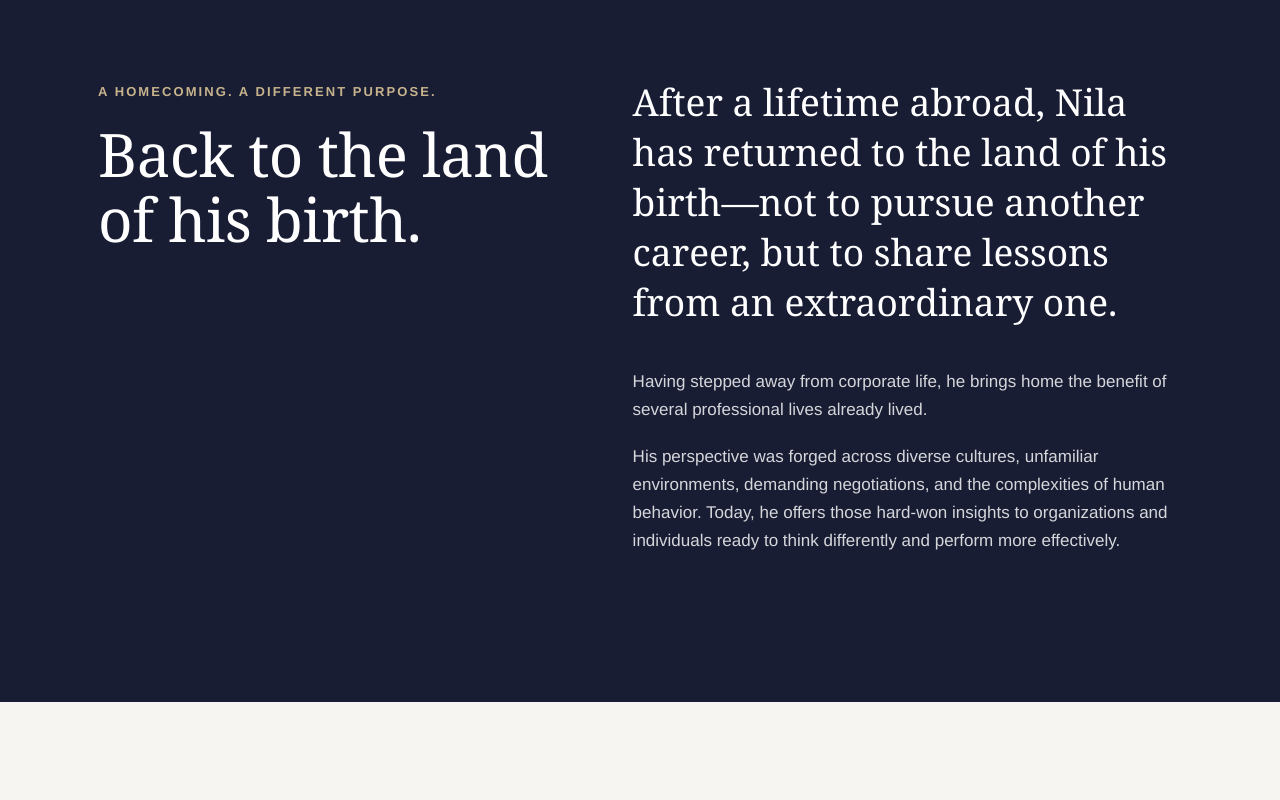
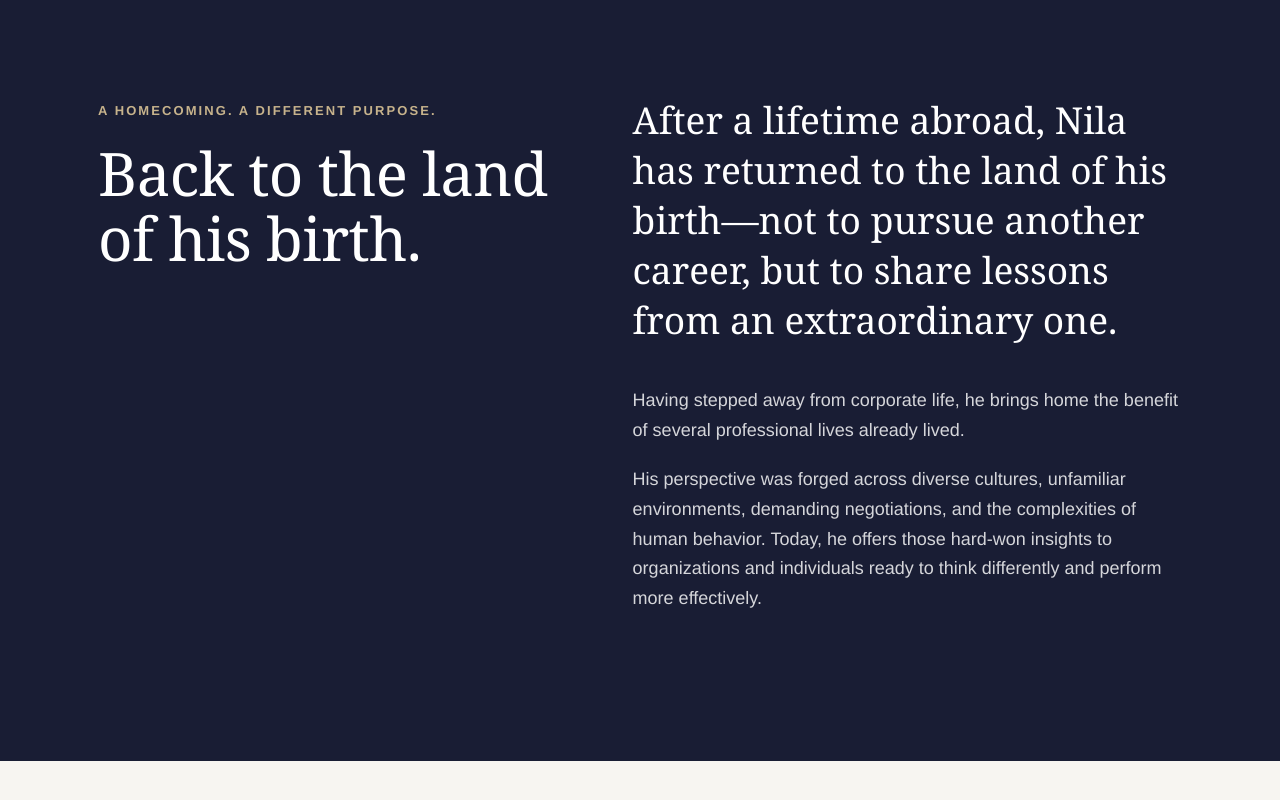
Before and after one commit to LoomTech/omnicom-website, a plain HTML site: page index.html in a window 1280 px wide. Shown: the part 1934-2734 px from the top of the page. Drawn offline with Linux system fonts and the light colour scheme; a web font is replaced by a local one.

Commit message:
Readability: larger, darker paragraph text on computer screens
Update supplied by the client (assets/site.css only).

Co-Authored-By: Claude Opus 5.5 <noreply@anthropic.com>

```diff
--- a/assets/site.css
+++ b/assets/site.css
@@ -259,3 +259,11 @@ section { position: relative; }
 @media (max-width: 640px) { .site-header .brand img { width: clamp(100px, calc(100vw - 342px), 150px); } }
 @media (max-width: 460px) { .nav .nav-home { display: none; } .site-header .brand img { width: clamp(100px, calc(100vw - 249px), 120px); } }
 @media (max-width: 360px) { .site-header .brand img { width: clamp(90px, calc(100vw - 225px), 100px); } }
+
+/* ---------- Readability: slightly darker, larger paragraph text on computers ---------- */
+:root { --ink-soft: #2C3244; }
+@media (min-width: 901px) {
+  body { font-size: 1.125rem; }
+  .about-body p, .band p, .offer-list .featured p { font-size: 1.125rem; }
+  .results p, .offer-list p { font-size: 1rem; }
+}
```
